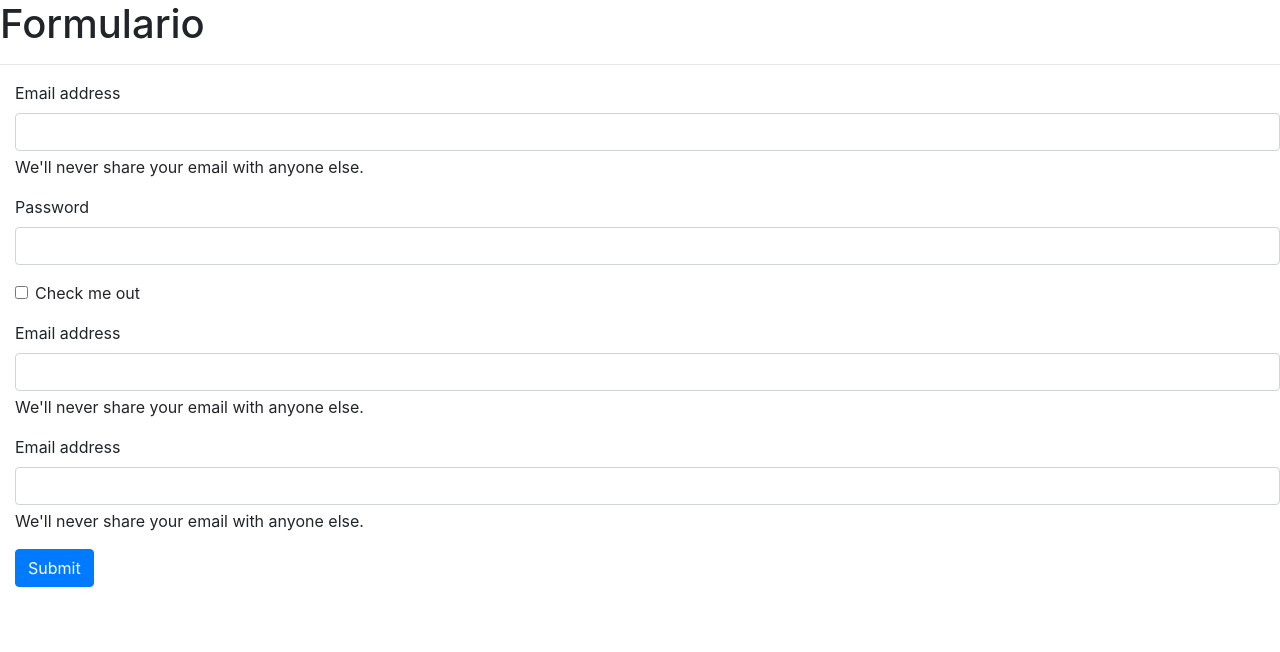
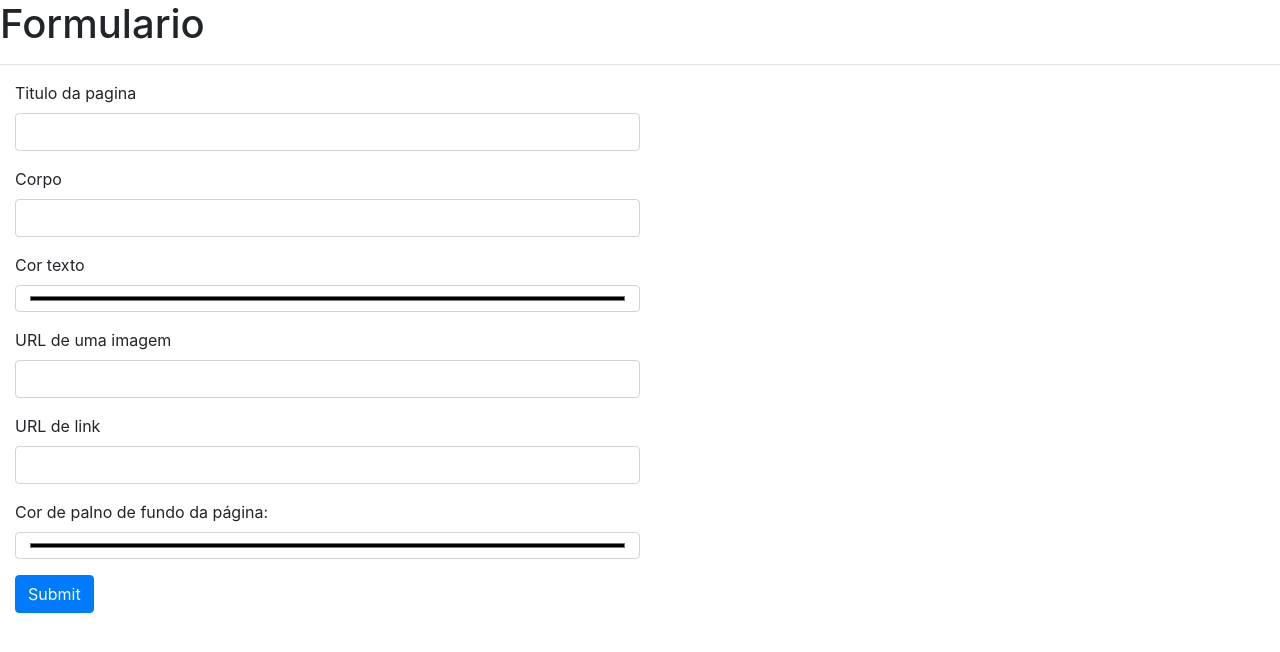
Before and after one commit to Juniorbasck/Aulas-DW, a PHP site: page /form.html in a window 1280 px wide. Shown: the top 652 px of the page. Run offline with PHP 8.4, Linux system fonts and the light colour scheme; some libraries are stand-ins or nearby versions.

Commit message:
atualizacoes

```diff
--- a/Desenvolvimento web II/Aula28_02/praticando vale nota/estilo.css
+++ b/Desenvolvimento web II/Aula28_02/praticando vale nota/estilo.css
@@ -2,6 +2,6 @@
     background-color: aqua;
 }
 
-#form{
+.form{
     margin-left: 15px;
 }
--- a/Desenvolvimento web II/Aula28_02/praticando vale nota/form.html
+++ b/Desenvolvimento web II/Aula28_02/praticando vale nota/form.html
@@ -10,9 +10,7 @@
     <script src="https://code.jquery.com/jquery-3.2.1.slim.min.js" integrity="sha384-KJ3o2DKtIkvYIK3UENzmM7KCkRr/rE9/Qpg6aAZGJwFDMVNA/GpGFF93hXpG5KkN" crossorigin="anonymous"></script>
     <script src="https://cdnjs.cloudflare.com/ajax/libs/popper.js/1.12.9/umd/popper.min.js" integrity="sha384-ApNbgh9B+Y1QKtv3Rn7W3mgPxhU9K/ScQsAP7hUibX39j7fakFPskvXusvfa0b4Q" crossorigin="anonymous"></script>
     <script src="https://maxcdn.bootstrapcdn.com/bootstrap/4.0.0/js/bootstrap.min.js" integrity="sha384-JZR6Spejh4U02d8jOt6vLEHfe/JQGiRRSQQxSfFWpi1MquVdAyjUar5+76PVCmYl" crossorigin="anonymous"></script>
-    <!-- Bootstrap fim -->
 
-    <!-- Font Awesome -->
 
 
     <link rel="stylesheet" href="estilo.css">
@@ -25,35 +23,36 @@
     <h1>Formulario</h1>
     <hr>
 
-
-    <form id="form">
+     <div class="row">
+       <form class="col-sm-6 offset-md-3 form" action="form.php" method="POST">
           <div class="mb-3">
-          <label for="exampleInputEmail1" class="form-label">Email address</label>
-          <input type="email" class="form-control" id="exampleInputEmail1" aria-describedby="emailHelp">
-          <div id="emailHelp" class="form-text">We'll never share your email with anyone else.</div>
+            <label for="paginaTitulo" class="form-label">Titulo da pagina</label>
+            <input type="text" class="form-control" id="paginaTitulo" name="paginaTitulo">
           </div>
           <div class="mb-3">
-          <label for="exampleInputPassword1" class="form-label">Password</label>
-          <input type="password" class="form-control" id="exampleInputPassword1">
-        </div>
-        <div class="mb-3 form-check">
-          <input type="checkbox" class="form-check-input" id="exampleCheck1">
-          <label class="form-check-label" for="exampleCheck1">Check me out</label>
+            <label for="corpo" class="form-label">Corpo</label>
+            <input type="text" class="form-control" id="corpo" name="corpo">
           </div>
           <div class="mb-3">
-            <label for="exampleInputEmail1" class="form-label">Email address</label>
-            <input type="email" class="form-control" id="exampleInputEmail1" aria-describedby="emailHelp">
-            <div id="emailHelp" class="form-text">We'll never share your email with anyone else.</div>
+            <label for="corText" class="form-label">Cor texto</label>
+            <input type="color" class="form-control" id="corText" name="corText">
           </div>
           <div class="mb-3">
-            <label for="exampleInputEmail1" class="form-label">Email address</label>
-            <input type="email" class="form-control" id="exampleInputEmail1" aria-describedby="emailHelp">
-            <div id="emailHelp" class="form-text">We'll never share your email with anyone else.</div>
+            <label for="url" class="form-label">URL de uma imagem</label>
+            <input type="url" class="form-control" id="url" name="url">
+          </div>
+          <div class="mb-3">
+            <label for="urlmg" class="form-label">URL de link</label>
+            <input type="url" class="form-control" id="urlmg" name="urlmg">
+          </div>
+          <div class="mb-3">
+            <label for="planoFundo" class="form-label">Cor de palno de fundo da página:</label>
+            <input type="color" class="form-control" id="planoFundo" name="planoFundo">
           </div>
           <button type="submit" class="btn btn-primary">Submit</button>
-      </form>
-
 
        </form>
+     </div>
+
   </body>
 </html>
```
Also changed, not shown: Desenvolvimento web II/Aula28_02/praticando vale nota/form.php (added, +54 -0 lines), Desenvolvimento web II/Aula28_02/praticando vale nota/destino.php (deleted). Lines whose indentation alone changed are shown as unchanged.
